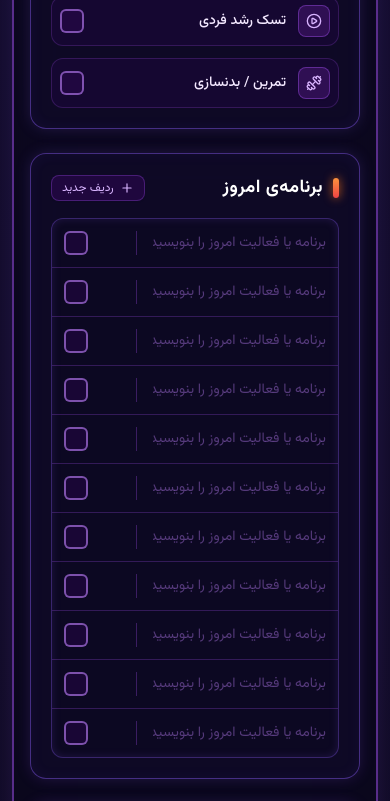
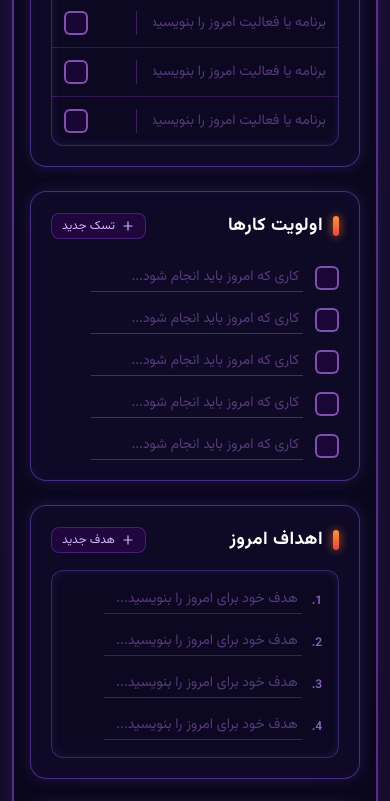
Before and after one commit to alieftekhari5040-del/panner-pro, a React (Vite) app: page / in a window 390 px wide. Shown: the part 1156-1957 px from the top of the page. Built offline with nearby package versions, Linux system fonts and the light colour scheme.

Commit message:
feat: move task priorities and today goals sections below today schedule
Co-authored-by: arena-agent <297053741+arena-agent@users.noreply.github.com>

```diff
--- a/src/App.tsx
+++ b/src/App.tsx
@@ -319,10 +319,27 @@ export default function App() {
           onSelectWeekday={handleSelectWeekday}
         />
 
-        {/* Two-column Main Content Area (Matches poster 2-column grid layout) */}
+        {/* Two-column Main Content Area */}
         <div className="grid grid-cols-1 lg:grid-cols-12 gap-6 mb-6">
-          {/* Right Column in RTL (Priorities, Goals, Habits) - 5/12 width on lg */}
+          {/* Right Column in RTL (Habits) - 5/12 width on lg */}
           <div className="lg:col-span-5 flex flex-col gap-6">
+            <HabitsCard
+              habits={data.habits}
+              onToggle={handleToggleHabit}
+              onAddHabit={handleAddHabit}
+              onRemoveHabit={handleRemoveHabit}
+            />
+          </div>
+
+          {/* Left Column in RTL (Schedule -> below it: Priorities and Goals) - 7/12 width on lg */}
+          <div className="lg:col-span-7 flex flex-col gap-6">
+            <ScheduleCard
+              schedule={data.schedule}
+              onChangeTask={handleChangeSlotTask}
+              onToggleSlot={handleToggleSlot}
+              onAddSlot={handleAddSlot}
+              onRemoveSlot={handleRemoveSlot}
+            />
             <PrioritiesCard
               priorities={data.priorities}
               onToggle={handleTogglePriority}
@@ -335,23 +352,6 @@ export default function App() {
               onChangeText={handleChangeGoalText}
               onAddGoal={handleAddGoal}
               onRemoveGoal={handleRemoveGoal}
-            />
-            <HabitsCard
-              habits={data.habits}
-              onToggle={handleToggleHabit}
-              onAddHabit={handleAddHabit}
-              onRemoveHabit={handleRemoveHabit}
-            />
-          </div>
-
-          {/* Left Column in RTL (Schedule / Hourly Timeline) - 7/12 width on lg */}
-          <div className="lg:col-span-7 flex flex-col">
-            <ScheduleCard
-              schedule={data.schedule}
-              onChangeTask={handleChangeSlotTask}
-              onToggleSlot={handleToggleSlot}
-              onAddSlot={handleAddSlot}
-              onRemoveSlot={handleRemoveSlot}
             />
           </div>
         </div>
```
